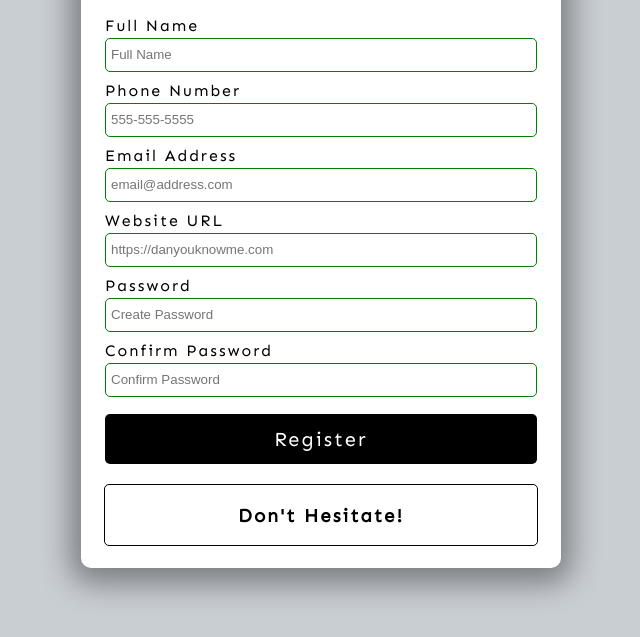
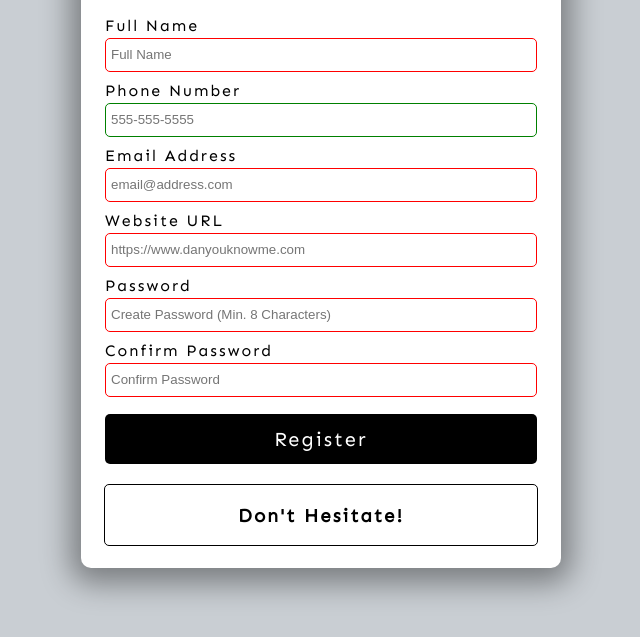
Before and after one commit to danyouknowme/Form-Validator, a plain HTML site: page index.html in a window 1280 px wide. Shown: the part 147-784 px from the top of the page, without its empty margins (319-959 px from the left). Drawn offline with Linux system fonts and the light colour scheme.

Commit message:
add some options of form

```diff
--- a/index.html
+++ b/index.html
@@ -16,32 +16,35 @@
             <!-- Full Name -->
             <div class="form-group">
                 <label for="name">Full Name</label>
-                <input type="text" id="name" placeholder="Full Name">
+                <input type="text" id="name" placeholder="Full Name" required>
             </div>
             <!-- Phone Number -->
             <div class="form-group">
                 <label for="name">Phone Number</label>
-                <input type="tel" id="phone" placeholder="555-555-5555">
+                <input type="tel" id="phone" placeholder="555-555-5555" pattern ="[0-9]{3}-[0-9]{3}-[0-9]{4}">
             </div>
             <!-- Email Address -->
             <div class="form-group">
                 <label for="email">Email Address</label>
-                <input type="email" id="email" placeholder="email@address.com">
+                <input type="email" id="email" placeholder="email@address.com" required>
             </div>
             <!-- Website URL -->
             <div class="form-group">
                 <label for="website">Website URL</label>
-                <input type="url" id="website" placeholder="https://danyouknowme.com">
+                <input type="url" id="website" placeholder="https://www.danyouknowme.com" required>
             </div>
             <!-- Password -->
             <div class="form-group">
                 <label for="password1">Password</label>
-                <input type="password" id="password1" placeholder="Create Password">
+                <input type="password" id="password1" placeholder="Create Password (Min. 8 Characters)"
+                       required pattern="^(?=.*\d)(?=.*[a-z])(?=.*[A-Z])(?=/*[a-zA-Z]).{8,}$"
+                       title="Please include at least 1 uppercase character, 1 lowercase character, and 1 number">
             </div>
             <!-- Confirm Password -->
             <div class="form-group">
                 <label for="password2">Confirm Password</label>
-                <input type="password" id="password2" placeholder="Confirm Password">
+                <input type="password" id="password2" placeholder="Confirm Password"
+                       required  required pattern="^(?=.*\d)(?=.*[a-z])(?=.*[A-Z])(?=/*[a-zA-Z]).{8,}$">
             </div>
             <button type="submit">Register</button>
         </form>
```
